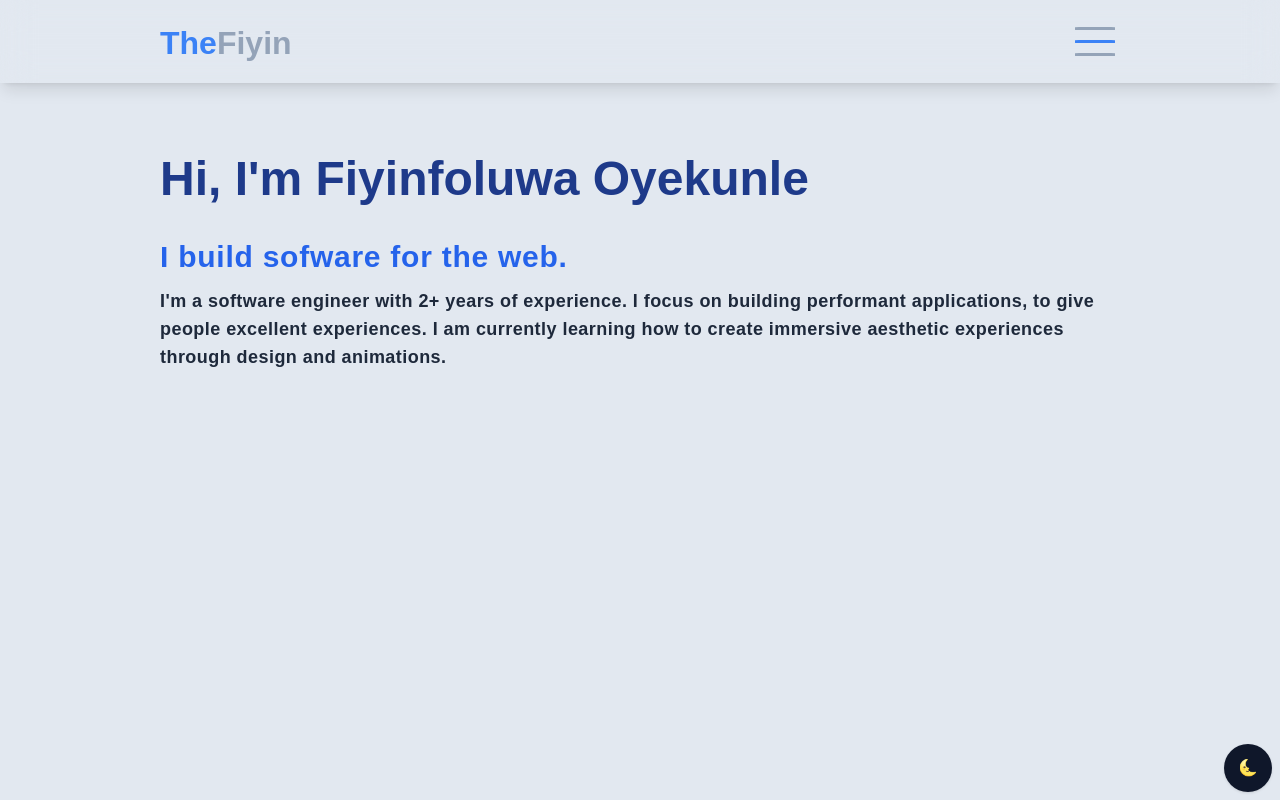
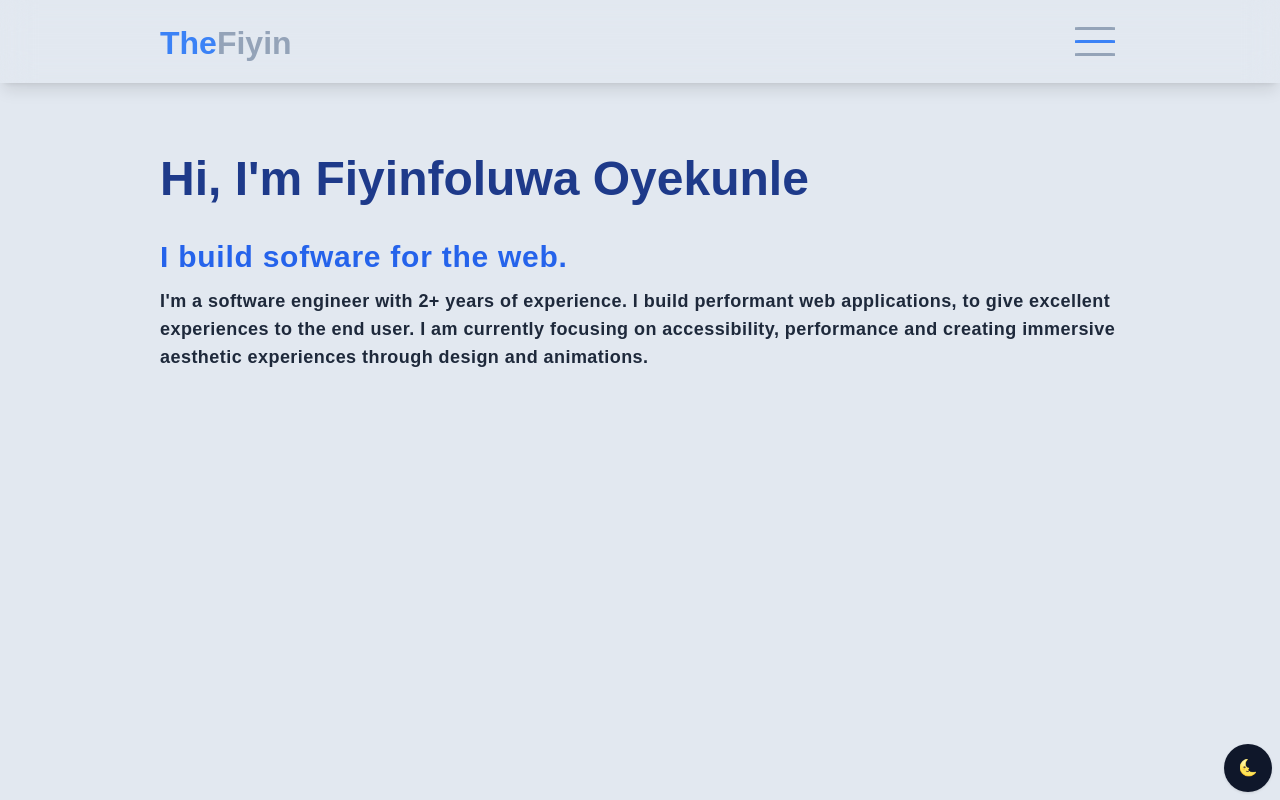
Before and after one commit to fiyintheslim/portfolio_1.0, a Next.js app: page / in a window 1280 px wide. Shown: the top 800 px of the page. Built offline with nearby package versions, Linux system fonts and the light colour scheme; a web font is replaced by a local one.

Commit message:
landing page

```diff
--- a/layouts/About.tsx
+++ b/layouts/About.tsx
@@ -13,8 +13,8 @@ const About = () => {
             I build sofware for the web.
           </h4>
           <p className={`content`}>
-            I'm a software engineer with 2+ years of experience. I focus on building performant applications, to give people excellent experiences.
-            I am currently learning how to create immersive aesthetic experiences through design and animations.
+            I'm a software engineer with 2+ years of experience. I build performant web applications, to give excellent experiences to the end user.
+            I am currently focusing on accessibility, performance and creating immersive aesthetic experiences through design and animations.
           </p>
         </div>
       </section>
```
